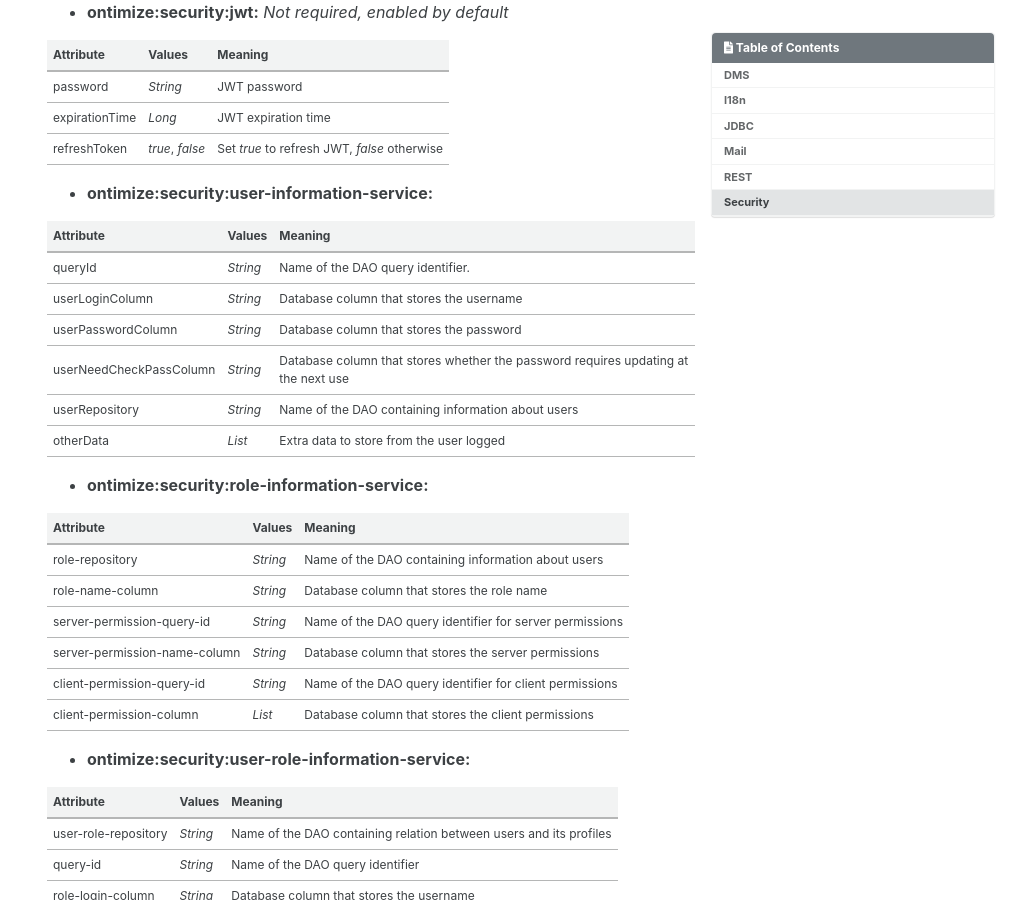
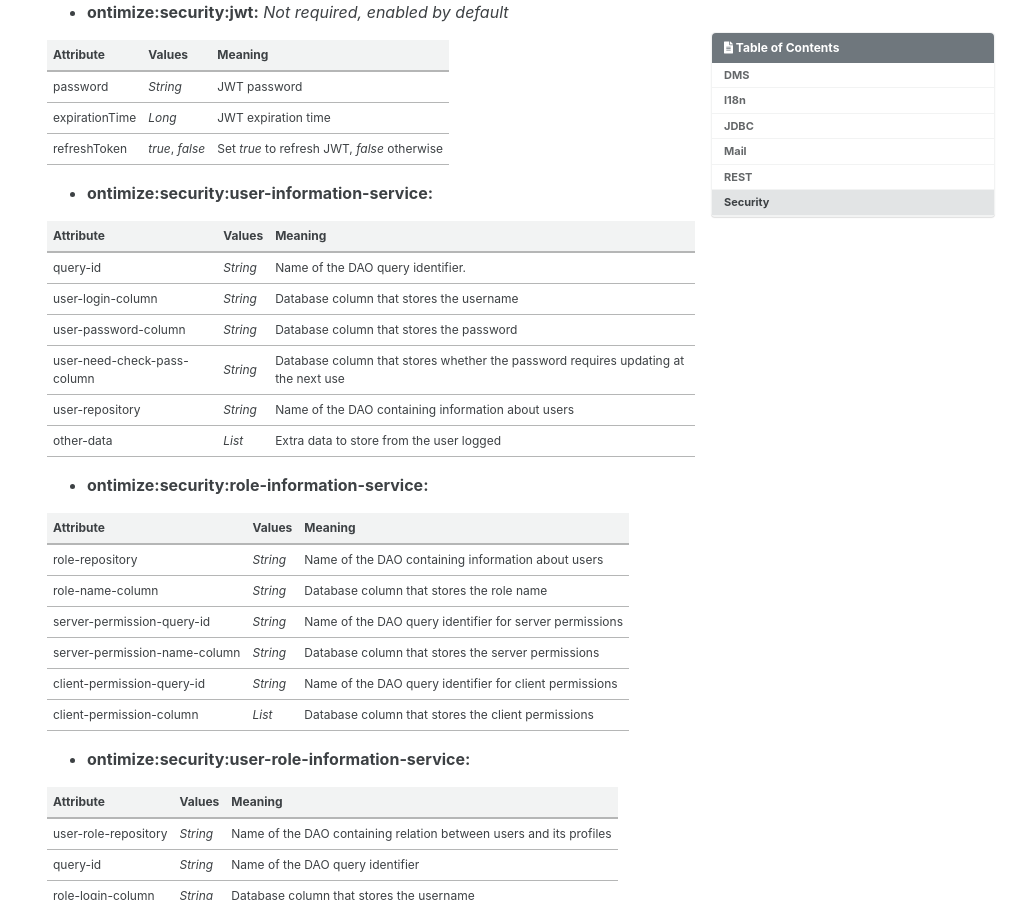
Before and after one commit to ontimize/ontimize-boot, a Jekyll site: the page built from _pages/basics_autoconfigurators.md, in a window 1280 px wide and 900 px high, scrolled down 4763 px. Shown: the whole window, without its empty margins (269-1280 px from the left). Built offline with Jekyll 4.4.1, drawn with Linux system fonts in a browser that asks for light colours; cached includes are drawn as plain includes.

Commit message:
Fixed kebab-case

```diff
--- a/_pages/basics_autoconfigurators.md
+++ b/_pages/basics_autoconfigurators.md
@@ -185,12 +185,12 @@ ontimize:
 
 | Attribute | Values | Meaning |
 |--|--|--|
-| queryId | *String* | Name of the DAO query identifier. |
-| userLoginColumn | *String* | Database column that stores the username |
-| userPasswordColumn | *String* | Database column that stores the password |
-| userNeedCheckPassColumn | *String* | Database column that stores whether the password requires updating at the next use |
-| userRepository | *String* | Name of the DAO containing information about users |
-| otherData | *List* | Extra data to store from the user logged |
+| query-id | *String* | Name of the DAO query identifier. |
+| user-login-column | *String* | Database column that stores the username |
+| user-password-column | *String* | Database column that stores the password |
+| user-need-check-pass-column | *String* | Database column that stores whether the password requires updating at the next use |
+| user-repository | *String* | Name of the DAO containing information about users |
+| other-data | *List* | Extra data to store from the user logged |
 
 - **ontimize:security:role-information-service:**
 
```
